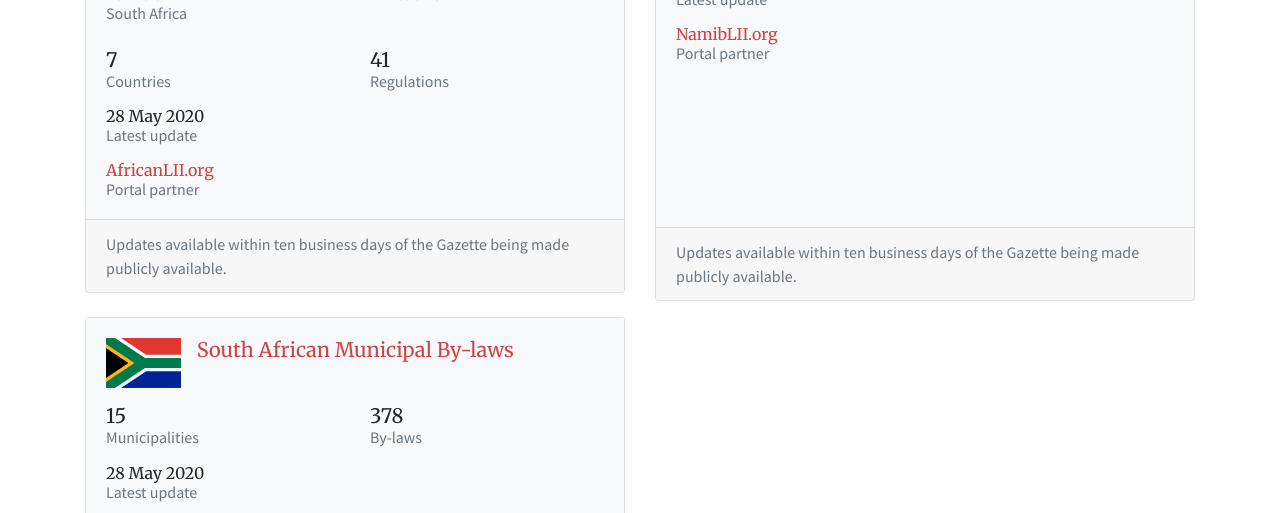
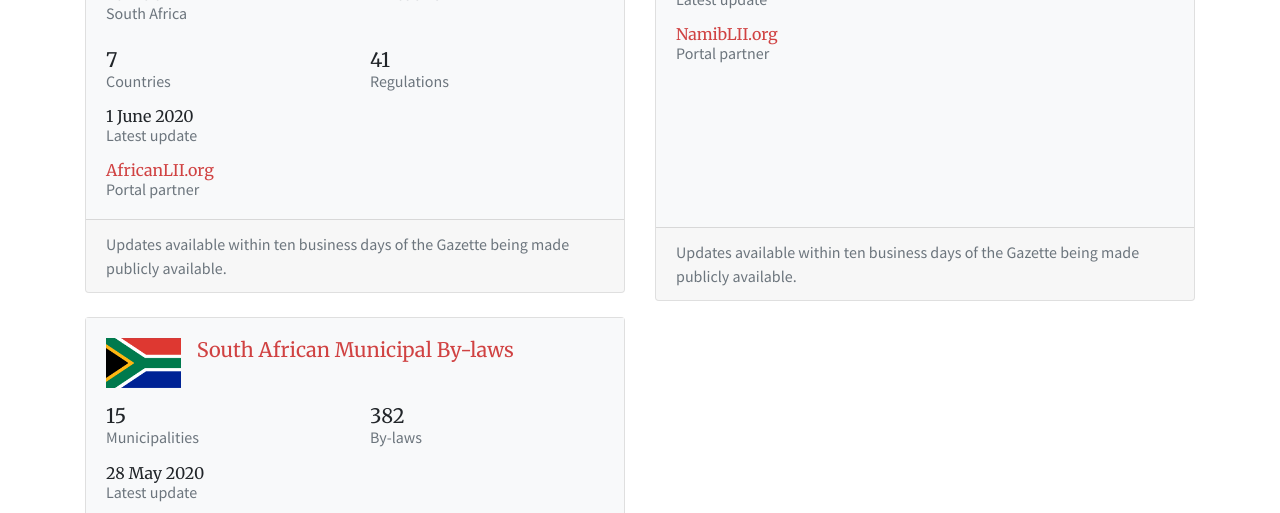
Before and after one commit to laws-africa/laws-africa.github.io, a Jekyll site: the page built from commons.markdown, in a window 1280 px wide and 900 px high, scrolled down 731 px. Shown: the part 154-667 px from the top of the window. Built offline with Jekyll 4.4.1, drawn with Linux system fonts in a browser that asks for light colours; nearby versions of some CDN libraries.

Commit message:
Updated stats via TravisCI

```diff
--- a/_data/commons.json
+++ b/_data/commons.json
@@ -1,6 +1,6 @@
 {
   "covid19": {
-    "as_at_date": "2020-05-28",
+    "as_at_date": "2020-06-01",
     "n_countries": 7,
     "n_principal": 41
   },
@@ -11,7 +11,7 @@
   },
   "za": {
     "as_at_date": "2020-05-28",
-    "n_bylaws": 378,
+    "n_bylaws": 382,
     "n_municipalities": 15
   }
 }
```
